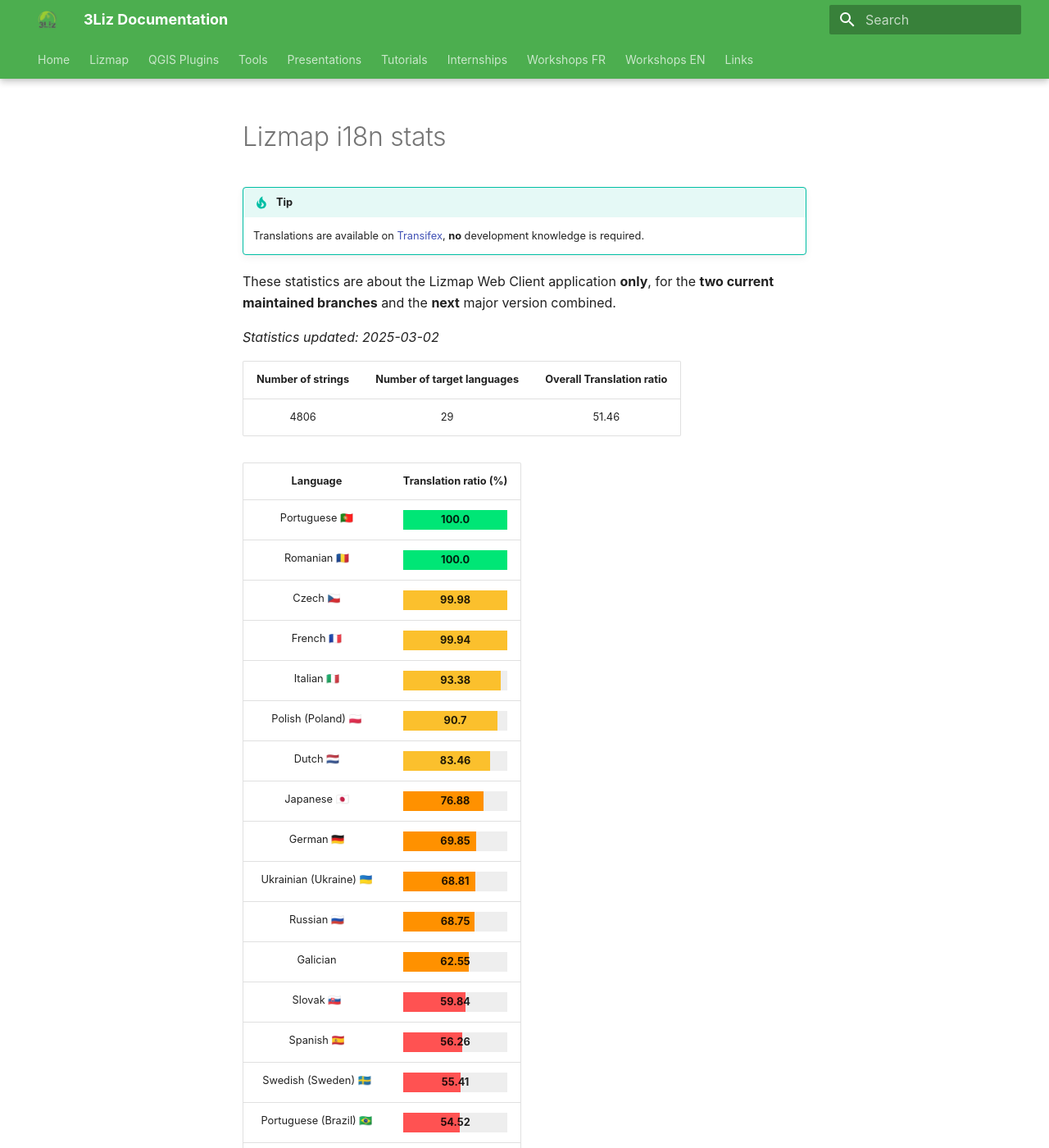
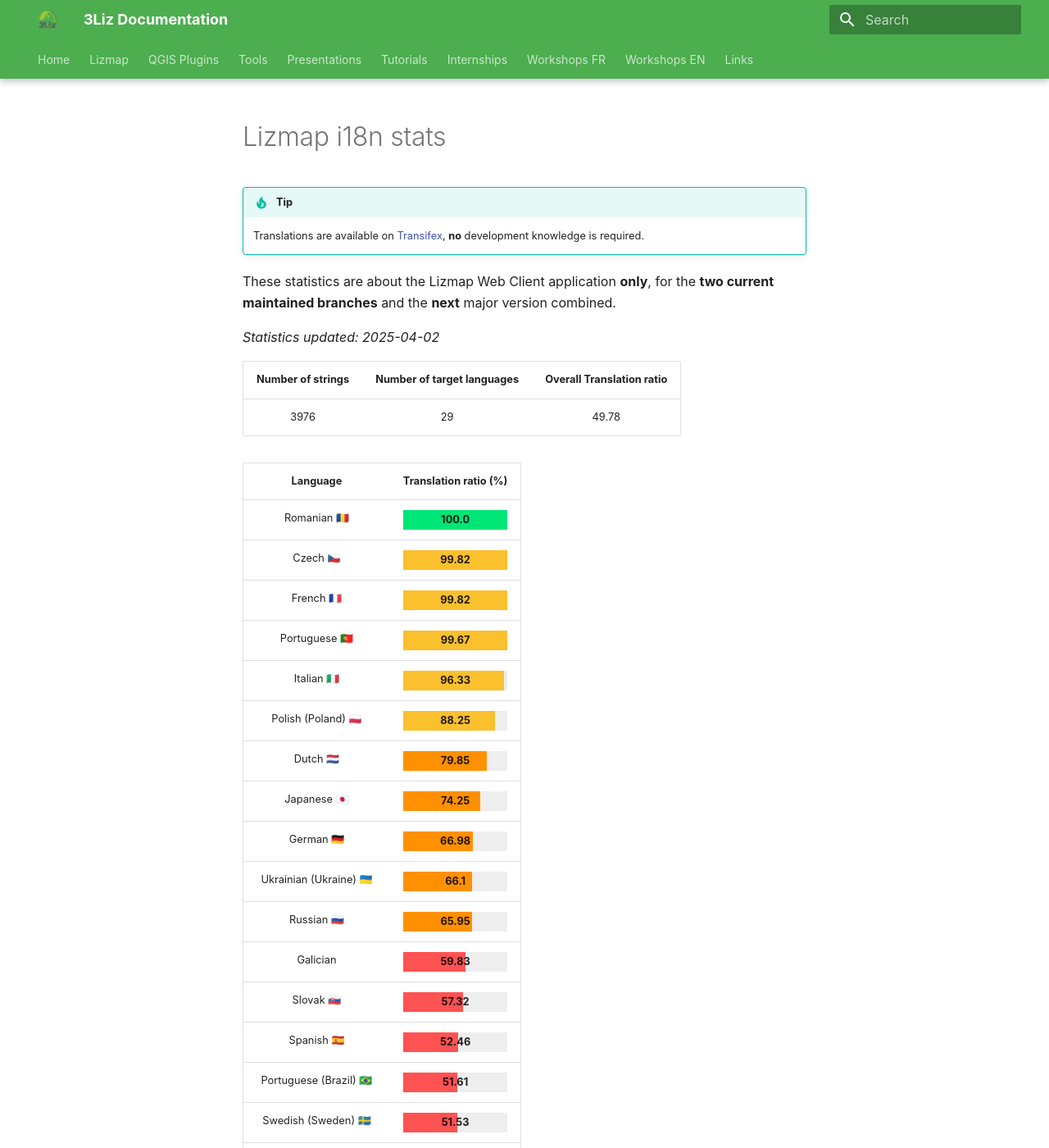
Before and after one commit to 3liz/3liz.github.io, an MkDocs documentation site: the page built from docs/lizmap-i18n-stats.md, in a window 1280 px wide and 1400 px high. Shown: the whole window at 82% size. Built offline with MkDocs 1.6.1 and Material for MkDocs 9.7.7, drawn with Linux system fonts in a browser that asks for light colours; nearby versions of some CDN libraries; some of the changed text lies outside the part shown.

Commit message:
Update statistics from Transifex Lizmap Web Client

```diff
--- a/docs/lizmap-i18n-stats.md
+++ b/docs/lizmap-i18n-stats.md
@@ -10,40 +10,40 @@
 These statistics are about the Lizmap Web Client application **only**, for the **two current
 maintained branches** and the **next** major version combined.
 
-*Statistics updated: 2025-03-02*
+*Statistics updated: 2025-04-02*
 
 | Number of strings | Number of target languages | Overall Translation ratio |
 |:-:|:-:|:-:|
-4806|29|51.46
+3976|29|49.78
 
 | Language | Translation ratio (%) |
 |:-:|:-:|
-Portuguese 🇵🇹 |[=100.0% "100.0"]|
 Romanian 🇷🇴 |[=100.0% "100.0"]|
-Czech 🇨🇿 |[=99.98% "99.98"]|
-French 🇫🇷 |[=99.94% "99.94"]|
-Italian 🇮🇹 |[=93.38% "93.38"]|
-Polish (Poland) 🇵🇱 |[=90.7% "90.7"]|
-Dutch 🇳🇱 |[=83.46% "83.46"]|
-Japanese 🇯🇵 |[=76.88% "76.88"]|
-German 🇩🇪 |[=69.85% "69.85"]|
-Ukrainian (Ukraine) 🇺🇦 |[=68.81% "68.81"]|
-Russian 🇷🇺 |[=68.75% "68.75"]|
-Galician  |[=62.55% "62.55"]|
-Slovak 🇸🇰 |[=59.84% "59.84"]|
-Spanish 🇪🇸 |[=56.26% "56.26"]|
-Swedish (Sweden) 🇸🇪 |[=55.41% "55.41"]|
-Portuguese (Brazil) 🇧🇷 |[=54.52% "54.52"]|
-Slovenian 🇸🇮 |[=50.54% "50.54"]|
-Hungarian (Hungary) 🇭🇺 |[=47.86% "47.86"]|
-Finnish 🇫🇮 |[=45.11% "45.11"]|
-Basque  |[=32.17% "32.17"]|
-Greek 🇬🇷 |[=25.66% "25.66"]|
-Bulgarian 🇧🇬 |[=23.51% "23.51"]|
-Norwegian 🇳🇴 |[=16.42% "16.42"]|
-Spanish (Argentina) 🇦🇷 |[=5.16% "5.16"]|
-Indonesian 🇮🇩 |[=4.27% "4.27"]|
-Serbian (Cyrillic) 🇷🇸 |[=1.21% "1.21"]|
+Czech 🇨🇿 |[=99.82% "99.82"]|
+French 🇫🇷 |[=99.82% "99.82"]|
+Portuguese 🇵🇹 |[=99.67% "99.67"]|
+Italian 🇮🇹 |[=96.33% "96.33"]|
+Polish (Poland) 🇵🇱 |[=88.25% "88.25"]|
+Dutch 🇳🇱 |[=79.85% "79.85"]|
+Japanese 🇯🇵 |[=74.25% "74.25"]|
+German 🇩🇪 |[=66.98% "66.98"]|
+Ukrainian (Ukraine) 🇺🇦 |[=66.1% "66.1"]|
+Russian 🇷🇺 |[=65.95% "65.95"]|
+Galician  |[=59.83% "59.83"]|
+Slovak 🇸🇰 |[=57.32% "57.32"]|
+Spanish 🇪🇸 |[=52.46% "52.46"]|
+Portuguese (Brazil) 🇧🇷 |[=51.61% "51.61"]|
+Swedish (Sweden) 🇸🇪 |[=51.53% "51.53"]|
+Slovenian 🇸🇮 |[=46.45% "46.45"]|
+Hungarian (Hungary) 🇭🇺 |[=44.69% "44.69"]|
+Finnish 🇫🇮 |[=42.08% "42.08"]|
+Basque  |[=30.26% "30.26"]|
+Greek 🇬🇷 |[=23.97% "23.97"]|
+Bulgarian 🇧🇬 |[=21.3% "21.3"]|
+Norwegian 🇳🇴 |[=15.19% "15.19"]|
+Spanish (Argentina) 🇦🇷 |[=4.73% "4.73"]|
+Indonesian 🇮🇩 |[=3.97% "3.97"]|
+Serbian (Cyrillic) 🇷🇸 |[=1.11% "1.11"]|
 Arabic  |[=0.0% "0.0"]|
 Basque (Spain)  |[=0.0% "0.0"]|
 Vietnamese (Viet Nam)  |[=0.0% "0.0"]|
```
